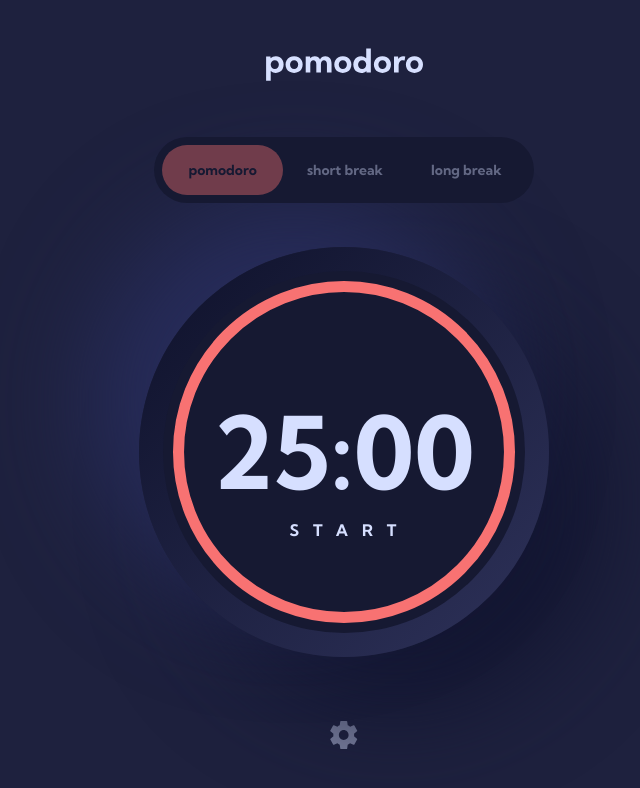
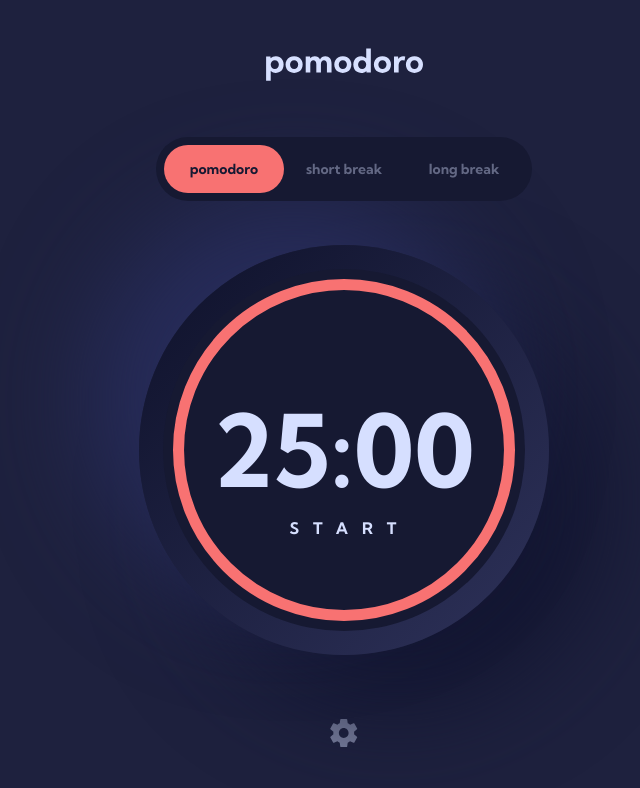
Before and after one commit to daniloparrajr/frontendmentor-pomodoro-app, a React (Vite) app: page / in a window 1280 px wide. Shown: the top 788 px of the page, without its empty margins (296-936 px from the left). Built offline with nearby package versions, Linux system fonts and the light colour scheme.

Commit message:
feat: add toggle animation on the timer toggle

```diff
--- a/src/components/SettingsModal.jsx
+++ b/src/components/SettingsModal.jsx
@@ -127,7 +127,7 @@ const SettingsModal = ({}, ref) => {
               TIME (MINUTES)
             </p>
             <div className="md:flex md:gap-5">
-              <div className="mb-2 flex items-center justify-between md:block">
+              <div className="mb-2 flex items-center justify-between md:block md:w-1/3 md:grow">
                 <label
                   htmlFor="pomodoroDuration"
                   className="block w-1/2 grow basis-1/2 text-xs opacity-40 md:mb-1.5 md:w-full"
@@ -140,6 +140,7 @@ const SettingsModal = ({}, ref) => {
                   className="w-1/2 grow basis-1/2 md:w-full"
                   required={true}
                   min={1}
+                  max={120}
                   value={state.pomodoro.value}
                   onChange={(e) =>
                     dispatch({
@@ -149,7 +150,7 @@ const SettingsModal = ({}, ref) => {
                   }
                 />
               </div>
-              <div className="mb-2 flex items-center justify-between md:block">
+              <div className="mb-2 flex items-center justify-between md:block md:w-1/3 md:grow">
                 <label
                   htmlFor="shortBreakDuration"
                   className="block w-1/2 grow basis-1/2 text-xs opacity-40 md:mb-1.5 md:w-full"
@@ -162,6 +163,7 @@ const SettingsModal = ({}, ref) => {
                   className="w-1/2 grow basis-1/2 md:w-full"
                   required={true}
                   min={1}
+                  max={60}
                   value={state.shortBreak.value}
                   onChange={(e) =>
                     dispatch({
@@ -171,7 +173,7 @@ const SettingsModal = ({}, ref) => {
                   }
                 />
               </div>
-              <div className="mb-2 flex items-center justify-between md:block">
+              <div className="mb-2 flex items-center justify-between md:block md:w-1/3 md:grow">
                 <label
                   htmlFor="longBreakDuration"
                   className="block w-1/2 grow basis-1/2 text-xs opacity-40 md:mb-1.5 md:w-full"
@@ -184,6 +186,7 @@ const SettingsModal = ({}, ref) => {
                   className="w-1/2 grow basis-1/2 md:w-full"
                   required={true}
                   min={1}
+                  max={60}
                   value={state.longBreak.value}
                   onChange={(e) =>
                     dispatch({
@@ -335,7 +338,7 @@ const SettingsModal = ({}, ref) => {
           </div>
           <button
             type="submit"
-            className="absolute -bottom-7 right-1/2 translate-x-1/2 rounded-full bg-skin-button-accent py-4 px-11.5 text-white hover:bg-skin-button-accent-hover"
+            className="absolute -bottom-7 right-1/2 translate-x-1/2 rounded-full bg-skin-fill py-4 px-11.5 text-white hover:bg-skin-fill-hover"
           >
             Apply
           </button>
--- a/src/components/Timer.jsx
+++ b/src/components/Timer.jsx
@@ -84,7 +84,7 @@ const Timer = ({ minutes = 0, onFinished, start }) => {
   return (
     <button
       onClick={(e) => setState(state !== "running" ? "running" : "paused")}
-      className={`timer relative z-10 mx-auto mt-12 block h-[300px] w-[300px] rounded-full text-center text-center md:mt-27 md:h-[410px] md:w-[410px] lg:mt-11 ${
+      className={`timer group relative z-10 mx-auto mt-12 block h-[300px] w-[300px] rounded-full text-center text-center md:mt-27 md:h-[410px] md:w-[410px] lg:mt-11 ${
         state === "running" && "timer--running"
       }`}
     >
@@ -111,7 +111,7 @@ const Timer = ({ minutes = 0, onFinished, start }) => {
             cx="124"
             cy="124"
             r="120"
-            className="stroke-skin-fill"
+            className="stroke-skin-fill transition-colors group-hover:stroke-skin-fill-hover"
             strokeWidth="8"
             strokeDasharray={dash.array}
             strokeDashoffset={dash.offset}
--- a/src/components/TimerToggle.jsx
+++ b/src/components/TimerToggle.jsx
@@ -2,15 +2,20 @@ import { TimerTypes } from "../constants.js";
 
 const TimerToggle = ({ activeTimer, onToggle }) => {
   return (
-    <div className="relative z-20 mx-auto flex w-fit items-center justify-center overflow-hidden rounded-full bg-mirage p-2">
+    <div
+      className={`timer-toggle timer-toggle--${activeTimer} relative z-20 mx-auto w-fit rounded-full bg-mirage p-2`}
+    >
+      <div className="relative grid grid-cols-3">
+        <span className="timer-toggle__indicator absolute inset-0 z-10 w-1/3 rounded-full  bg-skin-fill transition-transform hover:bg-skin-fill-hover"></span>
         {TimerTypes.map(({ label, id }) => {
           return (
             <button
               key={id}
               className={
-              "rounded-full py-4  px-6 text-xs opacity-40 transition-colors hover:text-white hover:opacity-100 md:text-sm " +
-              (activeTimer === id &&
-                "bg-skin-button-accent text-mirage opacity-100 hover:bg-skin-button-accent-hover hover:text-mirage md:px-6.5")
+                "relative z-20 h-12 w-24 rounded-full text-center text-xs transition-colors sm:w-30 md:w-[120px] md:text-sm " +
+                (activeTimer === id
+                  ? "text-mirage hover:text-mirage"
+                  : "opacity-40 hover:text-white hover:opacity-100")
               }
               onClick={() => onToggle(id)}
             >
@@ -19,6 +24,7 @@ const TimerToggle = ({ activeTimer, onToggle }) => {
           );
         })}
       </div>
+    </div>
   );
 };
 
--- a/src/index.css
+++ b/src/index.css
@@ -5,20 +5,17 @@
 @layer base {
   :root {
     --color-fill: 0 91% 71%;
-    --color-button-accent: 0 91% 71%;
-    --color-button-accent-hover: 0 90% 76%;
+    --color-fill-hover: 0 90% 76%;
   }
 
   .theme-color-malibu {
     --color-fill: 182 91% 71%;
-    --color-button-accent: 182 91% 71%;
-    --color-button-accent-hover: 182 90% 76%;
+    --color-fill-hover: 182 90% 76%;
   }
 
   .theme-color-heliotrope {
     --color-fill: 284 89% 74%;
-    --color-button-accent: 284 89% 74%;
-    --color-button-accent-hover: 284 89% 79%;
+    --color-fill-hover: 284 89% 79%;
   }
 
   .theme-font-sans {
@@ -52,7 +49,7 @@
   [multiple],
   textarea,
   select {
-    @apply rounded-xl border-lilac bg-lilac px-4 py-3 text-sm;
+    @apply rounded-xl border-lilac bg-lilac px-4 py-3 text-sm focus:border-skin-fill focus:ring-1 focus:ring-skin-fill;
   }
 
   input[type="number"]::-webkit-outer-spin-button,
@@ -73,6 +70,18 @@
 
   .timer.timer--running {
     animation: pulse 1s infinite;
+  }
+
+  .timer-toggle--pomodoro .timer-toggle__indicator {
+    transform: translateX(0);
+  }
+
+  .timer-toggle--shortBreak .timer-toggle__indicator {
+    transform: translateX(100%);
+  }
+
+  .timer-toggle--longBreak .timer-toggle__indicator {
+    transform: translateX(200%);
   }
 
   .modal-enter {
--- a/tailwind.config.cjs
+++ b/tailwind.config.cjs
@@ -18,6 +18,10 @@ module.exports = {
 		'modal-enter-active',
 		'modal-exit',
 		'modal-exit-active',
+		'timer-toggle',
+		'timer-toggle--pomodoro',
+		'timer-toggle--shortBreak',
+		'timer-toggle--longBreak',
 	],
 	theme: {
 		screens: {
@@ -38,8 +42,7 @@ module.exports = {
 		colors: {
 			skin: {
 				fill: "hsl(var(--color-fill) / <alpha-value>)",
-				'button-accent': "hsl(var(--color-button-accent) / <alpha-value>)",
-				'button-accent-hover': "hsl(var(--color-button-accent-hover) / <alpha-value>)",
+				'fill-hover': "hsl(var(--color-fill-hover) / <alpha-value>)",
 			},
 			"port-gore": "hsl(235,35%,18%)",
 			periwinkle: "hsl(227,100%,92%)",
@@ -76,6 +79,9 @@ module.exports = {
 			},
 			inset: {
 				"5.5": "1.5rem", // 24px
+			},
+			width: {
+				'30': '7.5rem', // 120px
 			}
 		},
 	},
```
Also changed, not shown: 1 other file (tests, documents, lock files or other folders). Lines whose indentation alone changed are shown as unchanged.
